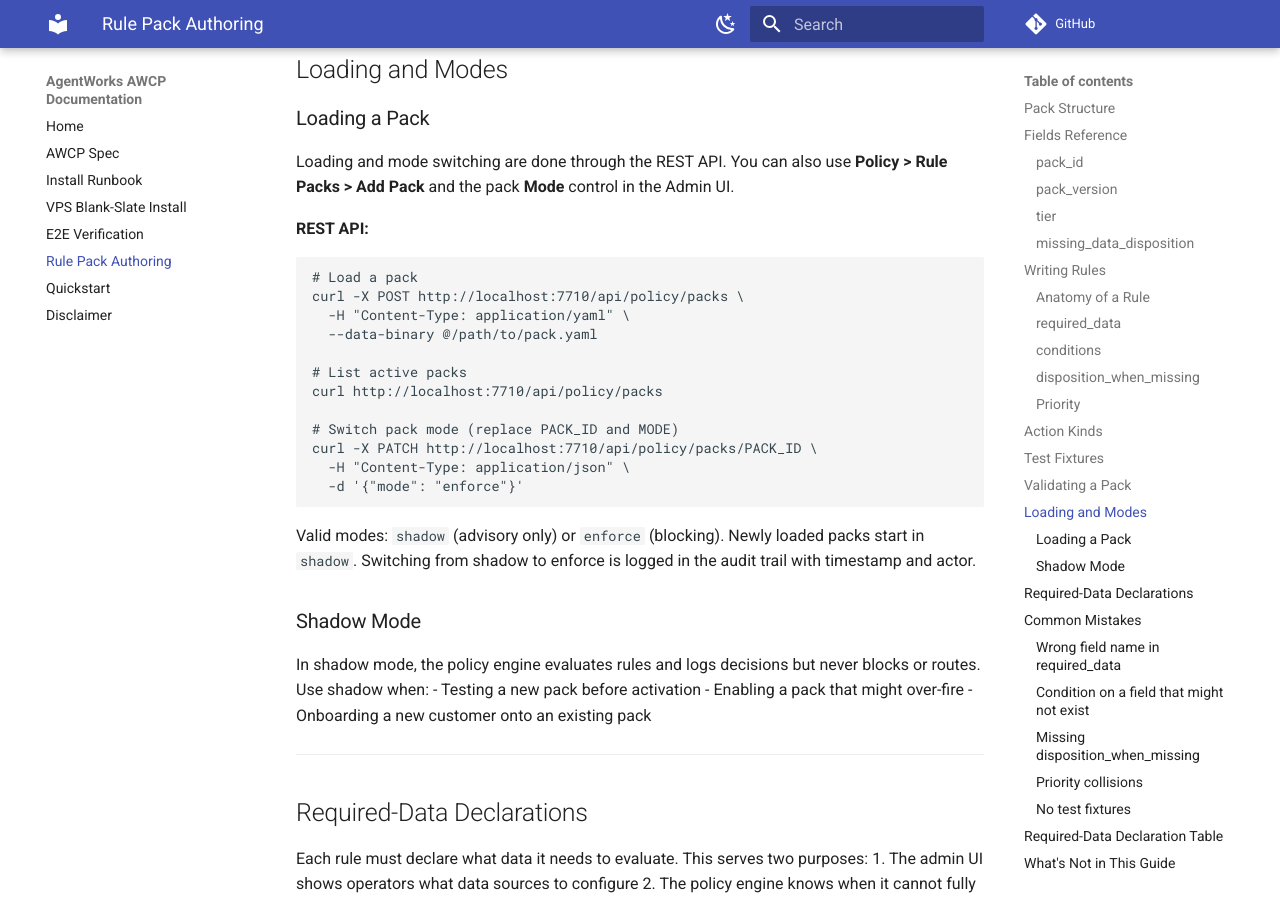
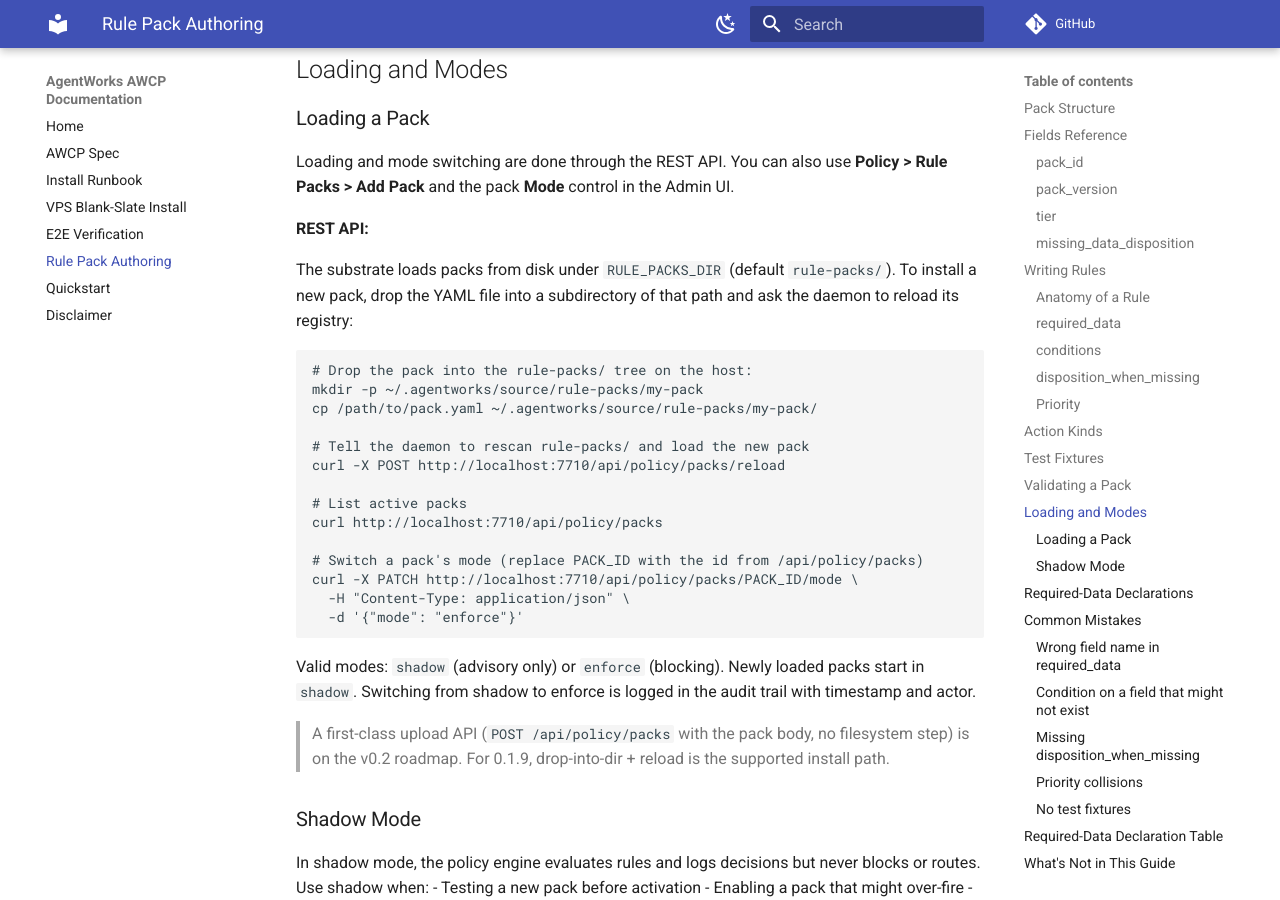
Before and after one commit to SGridworks/agentworks-os-vps, an MkDocs documentation site: the page built from docs/rule-pack-authoring.md, in a window 1280 px wide and 900 px high, scrolled down 6066 px. Built offline with MkDocs 1.6.1 and Material for MkDocs 9.7.7, drawn with Linux system fonts in a browser that asks for light colours; comment, search, counter and statistics services are not loaded.

Commit message:
fix(v0.1.9): pre-release audit round 4 fixes
Addresses 7 HIGH + 4 MEDIUM from the fourth pre-release pass against
d6cd1c9. All n8n-subsystem findings (#1-6), the scanner standalone
default (#7), and the remaining doc spec/CLI mismatches (#8-11) are
resolved.

n8n subsystem:
- n8n Dockerfile preserves dist/ subdirectory layout; n8n.nodes manifest
  paths (dist/policy-check/PolicyCheck.node.js, etc.) now resolve.
- n8n nodes default to http://agentos-d:7710 (compose service URL) for
  production use, instead of the old container-local 127.0.0.1:3100.
  Tests keep 127.0.0.1:3100 as a stable fixture URL.
- workflows/*.json node 'type' strings match shipped node names
  (agentworks.memory.write, not agentworks.memory_write).
- scripts/n8n-workflow-seed.js reads workflows from ../workflows (repo
  layout) instead of scripts/workflows.
- scripts/n8n-workflow-seed.js requires N8N_ADMIN_EMAIL and
  N8N_ADMIN_PASSWORD env vars and fails loud with setup instructions
  when missing; no more hardcoded admin@agentworks.local collisions.
- smoke-test.sh verifies the 4 .node.js files are present in the n8n
  container after install, not just /healthz.

Scanner worker:
- Dockerfile sets EMBEDDING_MODE=stub and RERANKER_MODE=stub defaults
  so 'docker run scanner-worker' boots healthy without an HF cache.

Docs:
- rule-pack-authoring.md replaces unshipped POST/PATCH endpoints with
  the supported drop-into-dir + POST /api/policy/packs/reload flow and
  the PATCH /packs/:id/mode shape that actually exists.
- AI-AGENT-RULE-PACK-GUIDE.md §5.1 validates via
  pnpm --filter @agentworks/policy-engine test instead of the
  unshipped 'agentos rule-packs validate'.
- AI-AGENT-MCP-DEBUG.md timeout-row drops the stale AGENTOS_PORT env
  reference; v0.1.9 binds 127.0.0.1:7710 unconditionally.
- AI-AGENT-MCP-DEBUG.md docker cp uses a label-based container lookup
  since v0.1.9 removed fixed container names.

````diff
--- a/docs/rule-pack-authoring.md
+++ b/docs/rule-pack-authoring.md
@@ -275,22 +275,32 @@ Admin UI.
 
 **REST API:**
 
+The substrate loads packs from disk under `RULE_PACKS_DIR` (default
+`rule-packs/`). To install a new pack, drop the YAML file into a subdirectory
+of that path and ask the daemon to reload its registry:
+
 ```bash
-# Load a pack
-curl -X POST http://localhost:7710/api/policy/packs \
-  -H "Content-Type: application/yaml" \
-  --data-binary @/path/to/pack.yaml
+# Drop the pack into the rule-packs/ tree on the host:
+mkdir -p ~/.agentworks/source/rule-packs/my-pack
+cp /path/to/pack.yaml ~/.agentworks/source/rule-packs/my-pack/
+
+# Tell the daemon to rescan rule-packs/ and load the new pack
+curl -X POST http://localhost:7710/api/policy/packs/reload
 
 # List active packs
 curl http://localhost:7710/api/policy/packs
 
-# Switch pack mode (replace PACK_ID and MODE)
-curl -X PATCH http://localhost:7710/api/policy/packs/PACK_ID \
+# Switch a pack's mode (replace PACK_ID with the id from /api/policy/packs)
+curl -X PATCH http://localhost:7710/api/policy/packs/PACK_ID/mode \
   -H "Content-Type: application/json" \
   -d '{"mode": "enforce"}'
 ```
 
 Valid modes: `shadow` (advisory only) or `enforce` (blocking). Newly loaded packs start in `shadow`. Switching from shadow to enforce is logged in the audit trail with timestamp and actor.
+
+> A first-class upload API (`POST /api/policy/packs` with the pack body, no
+> filesystem step) is on the v0.2 roadmap. For 0.1.9, drop-into-dir + reload
+> is the supported install path.
 
 ### Shadow Mode
 
````
Also changed, not shown: docs/AI-AGENT-MCP-DEBUG.md (+5 -2 lines), docs/AI-AGENT-RULE-PACK-GUIDE.md (+7 -11 lines), 13 other files.
